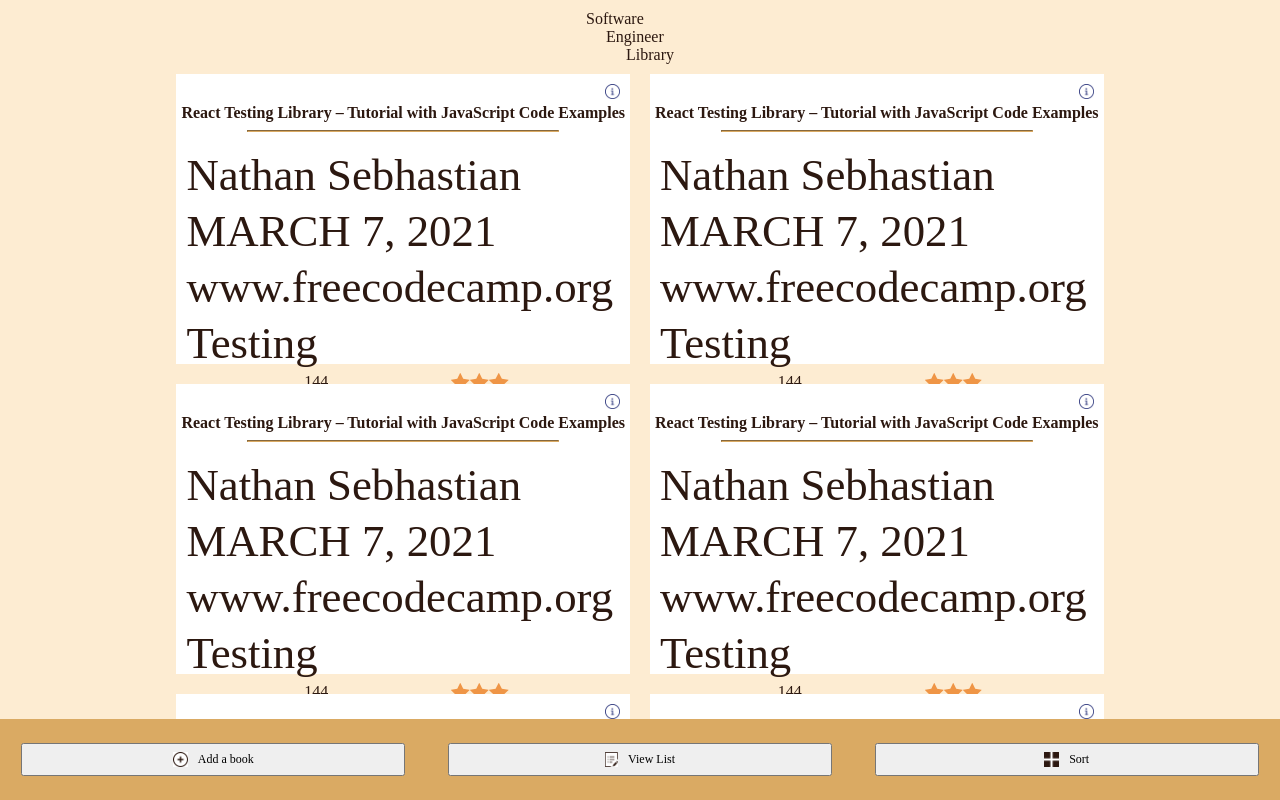
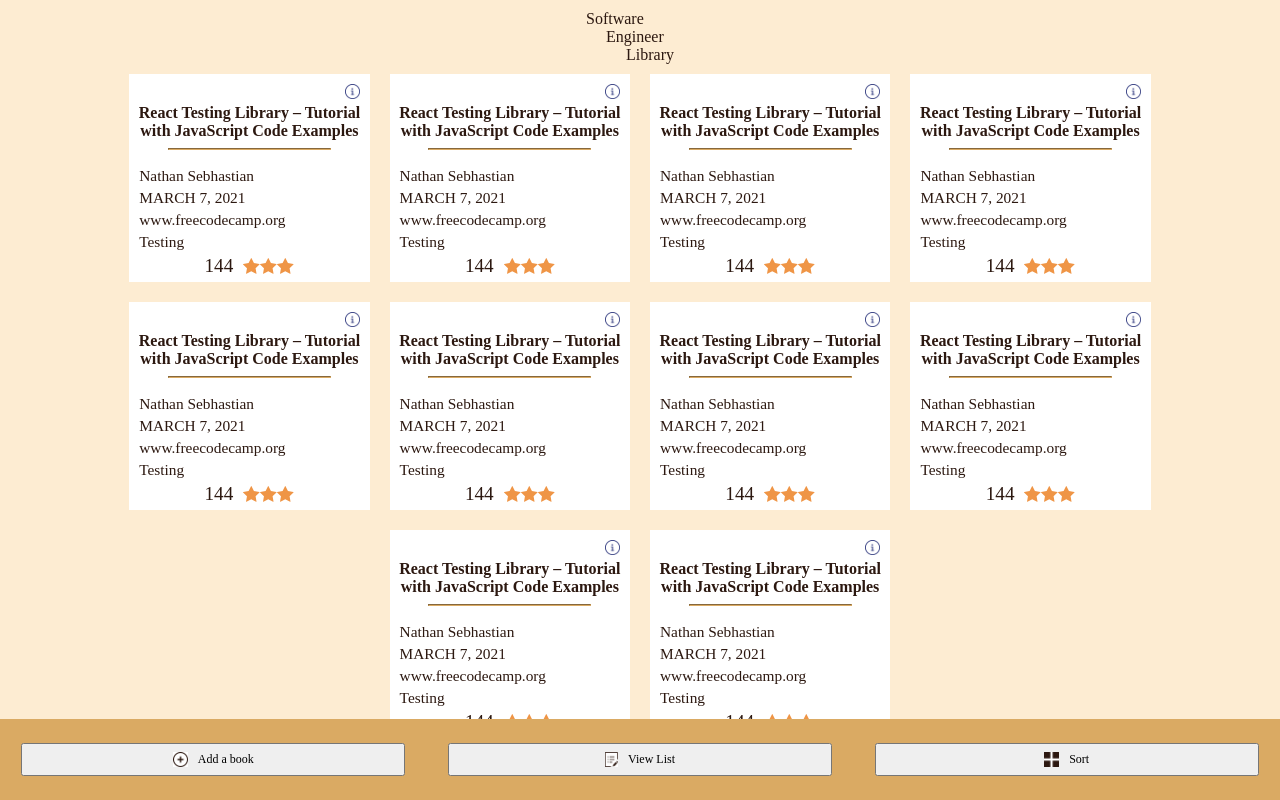
Before and after one commit to jcsmileyjr/software-engineer-library, a React (Create React App) app in the folder client/: page / in a window 1280 px wide. Built offline with nearby package versions, Linux system fonts and the light colour scheme.

Commit message:
Style: Work in progress for book component font sizes

```diff
--- a/client/src/components/book/book.css
+++ b/client/src/components/book/book.css
@@ -1,6 +1,5 @@
 .book--container {
     max-width: 43vw;
-    /* text-align: center; */
     display: flex;
     flex-direction: column;
     padding-bottom: 10px;
@@ -42,3 +41,48 @@
     max-height: 15px;
     margin: 5px;
 }
+
+@media only screen and (min-width:500px){
+    .book--container {
+        max-width: 25vw;
+    }
+
+    .book--container > p {
+        font-size: 2vw;
+    }
+
+}
+
+@media only screen and (min-width:600px){
+    .book--container {
+        max-width: 20vw;
+    }
+
+    .book--container > p {
+        font-size: 1.5vw;
+    }
+
+}
+
+@media only screen and (min-width:1000px){
+    .book--container {
+        max-width: 18vw;
+        max-height: 30vh;
+    }
+
+    .book--container > p {
+        font-size: 1.2vw;
+    }
+
+}
+
+@media only screen and (min-width:1300px){
+    .book--container {
+        max-width: 10vw;
+    }
+
+    .book--container > p {
+        font-size: 1vw;
+    }
+
+}
--- a/client/src/components/rating/rating.css
+++ b/client/src/components/rating/rating.css
@@ -1,9 +1,39 @@
 .rating--container {
     display: flex;
-    justify-content: space-evenly;
+    justify-content: center;
+    align-items: center;
     margin-top: 2px;
+}
+
+.rating--container > p {
+    font-size: 3.5vw;
 }
 
 .ratingStar--container {
     display: flex;
+    margin-left: 10px;
 }
+
+@media only screen and (min-width:500px){
+    .rating--container > p {
+        font-size: 2.4vw;
+    }
+}
+
+@media only screen and (min-width:600px){
+    .rating--container > p {
+        font-size: 1.8vw;
+    }
+}
+
+@media only screen and (min-width:1000px){
+    .rating--container > p {
+        font-size: 1.5vw;
+    }
+}
+
+@media only screen and (min-width:1300px){
+    .rating--container > p {
+        font-size: 1vw;
+    }
+}
```
